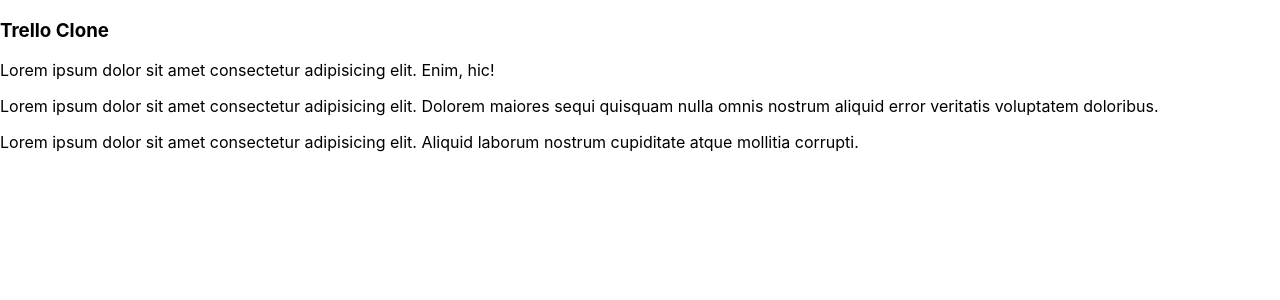
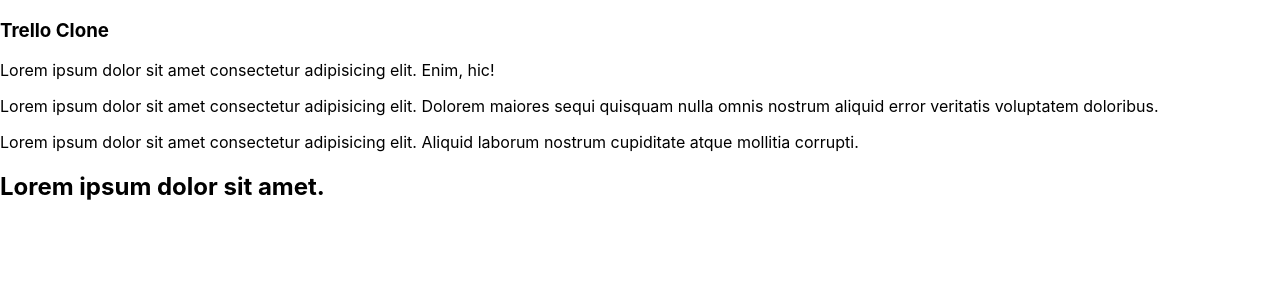
Before and after one commit to asel-moidunova/trello, a React (Create React App) app: page /user in a window 1280 px wide. Shown: the top 300 px of the page. Built offline with nearby package versions, Linux system fonts and the light colour scheme.

Commit message:
new project

```diff
--- a/src/presentation/pages/Login.jsx
+++ b/src/presentation/pages/Login.jsx
@@ -8,7 +8,7 @@
 
   const onSuccess = (response) => {
     console.log('Login Success:', response);
-    navigate('/user');
+    navigate('/usergi');
   };
 
   const handleSocialLogin = (provider) => {
--- a/src/routes/User.jsx
+++ b/src/routes/User.jsx
@@ -8,6 +8,7 @@
                 <span>Lorem ipsum dolor sit amet consectetur adipisicing elit. Enim, hic!</span>
                <p>Lorem ipsum dolor sit amet consectetur adipisicing elit. Dolorem maiores sequi quisquam nulla omnis nostrum aliquid error veritatis voluptatem doloribus.</p>
                 <p>Lorem ipsum dolor sit amet consectetur adipisicing elit. Aliquid laborum nostrum cupiditate atque mollitia corrupti.</p>
+                <h2>Lorem ipsum dolor sit amet.</h2>
             </div>
         </div>
     );
```
